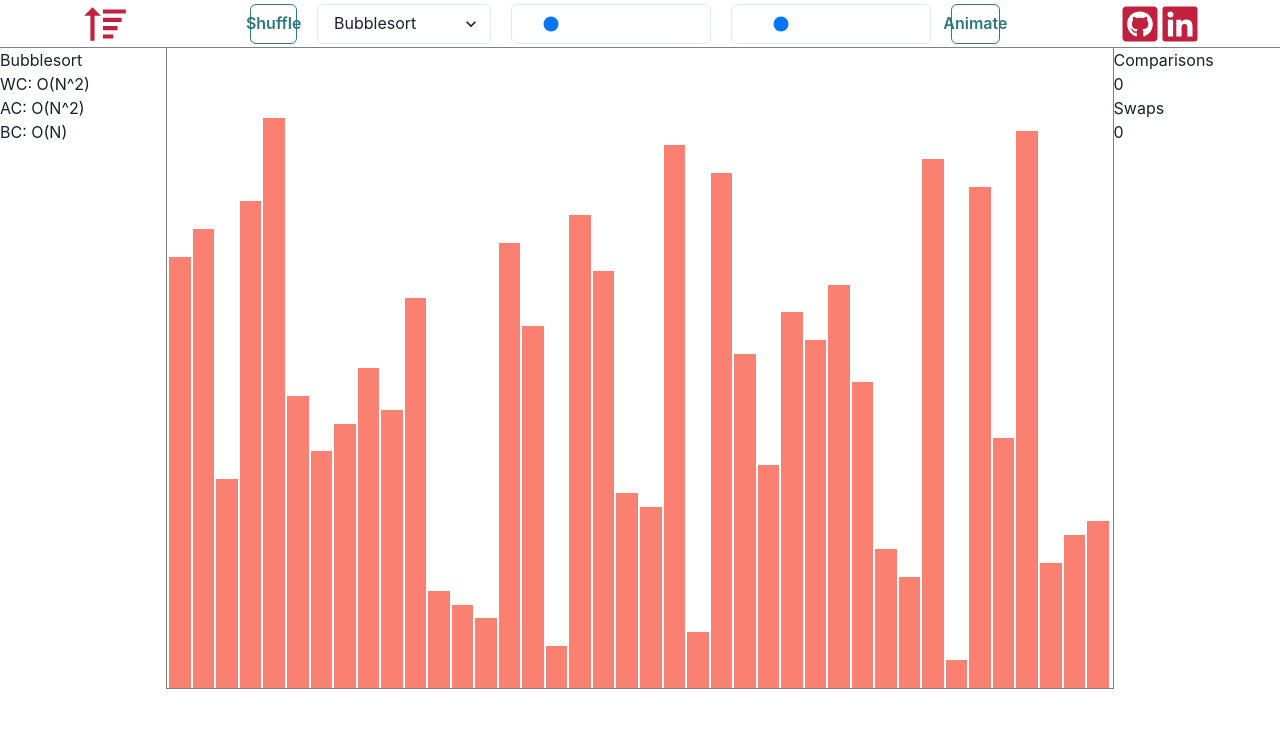
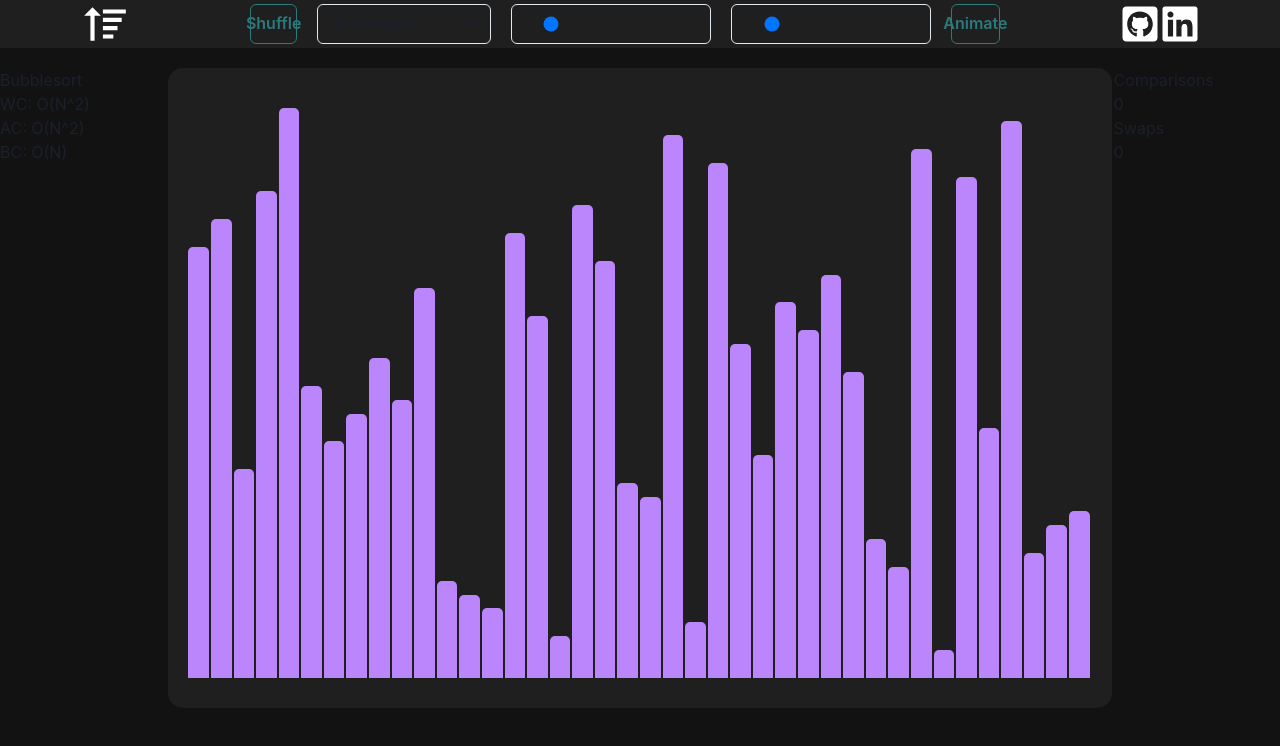
Before and after one commit to patricktrp/sorting-visualizer, a React (Create React App) app: page / in a window 1280 px wide. Shown: the top 746 px of the page. Built offline with nearby package versions, Linux system fonts and the light colour scheme.

Commit message:
color work

```diff
--- a/src/App.js
+++ b/src/App.js
@@ -7,6 +7,7 @@ import Navbar from './components/Navbar';
 import Visualizer from './components/Visualizer';
 import AlgorithmInfo from './components/AlgorithmInfo';
 import RuntimeInfo from './components/RuntimeInfo';
+import { types } from './animations';
 
 const INITIAL_ARRAY_LENGTH = 40;
 const INITIAL_ANIMATION_SPEED = 25;
@@ -15,11 +16,11 @@ const App = () => {
   const [numbers, setNumbers] = useState(createRandomArrayBySize(INITIAL_ARRAY_LENGTH));
   const [colors, setColors] = useState({});
   const [isAnimating, setIsAnimating] = useState(false);
+  const [animationSpeed, setAnimationSpeed] = useState(INITIAL_ANIMATION_SPEED);
   const [algorithm, setAlgorithm] = useState(algorithms.BUBBLE_SORT);
   const [comparisons, setComparisons] = useState(0);
   const [animationDuration, setAnimationDuration] = useState(0);
   const [swaps, setSwaps] = useState(0);
-  const [animationSpeed, setAnimationSpeed] = useState(INITIAL_ANIMATION_SPEED)
 
   const length = numbers.length;
 
@@ -56,7 +57,7 @@ const App = () => {
       if (i === animations.length - 1) console.log(i * animationSpeed);
       const animation = animations[i];
       switch (animation.type) {
-        case 'SWAP':
+        case types.SWAP:
           setTimeout(() => {
             const [i, j] = animation.indexes;
             setNumbers((oldNums) => {
@@ -68,7 +69,7 @@ const App = () => {
             });
           }, i * animationSpeed);
           break;
-        case 'COLOR':
+        case types.COLOR:
           setTimeout(() => {
             const [i, j] = animation.indexes;
             const color = animation.color;
@@ -80,12 +81,12 @@ const App = () => {
             });
           }, i * animationSpeed);
           break;
-        case 'COLOR_RESET':
+        case types.COLOR_RESET:
           setTimeout(() => {
             setColors({});
           }, i * animationSpeed);
           break;
-        case 'COLOR_RESET_BY_INDEX':
+        case types.COLOR_RESET_BY_INDEX:
           const indexes = animation.indexes;
           setTimeout(() => {
             setColors((oldColors) => {
@@ -97,7 +98,7 @@ const App = () => {
             });
           }, i * animationSpeed);
           break;
-        case 'SET_VALUE':
+        case types.SET_VALUE:
           setTimeout(() => {
             setNumbers(oldNumbers => {
               const newNums = [...oldNumbers];
@@ -110,7 +111,6 @@ const App = () => {
           break;
       }
     }
-
     setTimeout(() => {
       finalSortedAnimation();
     }, animations.length * animationSpeed);
@@ -121,7 +121,7 @@ const App = () => {
       setTimeout(() => {
         setColors((oldColors) => {
           const newColors = { ...oldColors };
-          newColors[i] = 'lightgreen';
+          newColors[i] = 'rgb(3,218,198)';
           return newColors;
         });
       }, 30 * i);
@@ -133,7 +133,7 @@ const App = () => {
   }
 
   return (
-    <Box>
+    <Box backgroundColor={'rgb(18,18,18)'} height={'100vh'}>
       <Navbar onShuffleArray={shuffleArrayHandler}
         isAnimating={isAnimating}
         onChangeArraySize={changeArraySizeHandler}
@@ -148,7 +148,7 @@ const App = () => {
         <Box width={'13vw'}>
           <AlgorithmInfo selectedAlgorithm={algorithm} />
         </Box>
-        <Box width={'74vw'} border={'1px solid grey'} borderTop={'0px'} textAlign={'center'} paddingLeft={'2px'} paddingRight={'2px'}>
+        <Box width={'74vw'} textAlign={'center'} paddingLeft={'2px'} paddingRight={'2px'}>
           <Visualizer numbers={numbers} colors={colors} />
         </Box>
         <Box width={'13vw'}>
--- a/src/algorithms/bubblesort.js
+++ b/src/algorithms/bubblesort.js
@@ -1,3 +1,6 @@
+
+import { colors } from "./constants";
+import { swap } from '../utils';
 
 export const bubbleSort = (arr) => {
     const animations = [];
@@ -10,20 +13,21 @@ export const bubbleSort = (arr) => {
             animations.push({
                 type: 'COLOR',
                 indexes: [j, j + 1],
-                color: 'cyan'
-            })
+                color: colors.COMPARING
+            });
             comparisons++;
+
+            // swap
             if (arr[j] > arr[j + 1]) {
                 swaps++;
                 animations.push({
                     type: 'SWAP',
                     indexes: [j, j + 1]
                 });
-                let tmp = arr[j];
-                arr[j] = arr[j + 1];
-                arr[j + 1] = tmp;
+                swap(arr, j, j + 1);
                 isAlreadySorted = false;
             }
+
             animations.push({
                 type: 'COLOR_RESET_BY_INDEX',
                 indexes: [j, j + 1]
@@ -33,8 +37,8 @@ export const bubbleSort = (arr) => {
         animations.push({
             type: 'COLOR',
             indexes: [arr.length - i - 1],
-            color: '#138D75'
-        })
+            color: colors.INORDER
+        });
     }
     return [animations, comparisons, swaps];
 }
--- a/src/algorithms/constants.js
+++ b/src/algorithms/constants.js
@@ -12,4 +12,12 @@ export const algorithms = {
     MERGE_SORT,
     HEAP_SORT,
     QUICK_SORT
-}
+};
+
+const COMPARING = '#FFA98F';
+const INORDER = '#FF8C69';
+
+export const colors = {
+    COMPARING,
+    INORDER
+};
--- a/src/animations.js
+++ b/src/animations.js
@@ -32,4 +32,18 @@ export const getAnimations = (algorithm, array) => {
             break;
     }
     return animations;
-}
+};
+
+const SWAP = 'SWAP';
+const COLOR = 'COLOR';
+const COLOR_RESET = 'COLOR_RESET';
+const COLOR_RESET_BY_INDEX = 'COLOR_RESET_BY_INDEX';
+const SET_VALUE = 'SET_VALUE';
+
+export const types = {
+    SWAP,
+    COLOR,
+    COLOR_RESET,
+    COLOR_RESET_BY_INDEX,
+    SET_VALUE
+};
--- a/src/components/Bar.js
+++ b/src/components/Bar.js
@@ -15,9 +15,11 @@ const Bar = (props) => {
     return (
         <div style={{
             width: (widthOfBar - 2) + 'px',
-            backgroundColor: props.color === 'base' ? 'salmon' : props.color,
+            backgroundColor: props.color === 'base' ? 'rgb(187,134,252)' : props.color,
             height: heightOfBar + 'px',
-            marginRight: '2px'
+            marginRight: '2px',
+            borderTopLeftRadius: '5px',
+            borderTopRightRadius: '5px'
         }}>
 
         </div>
--- a/src/components/Navbar.js
+++ b/src/components/Navbar.js
@@ -6,9 +6,9 @@ import { algorithms } from '../algorithms/constants';
 
 const Navbar = (props) => {
     return (
-        <Flex justifyContent={'space-between'} alignItems={'center'} height={'6vh'} borderBottom={'1px solid grey'} paddingRight={20} paddingLeft={20}>
+        <Flex justifyContent={'space-between'} alignItems={'center'} marginBottom={'20px'} height={'6vh'} paddingRight={20} paddingLeft={20} backgroundColor={'rgb(31,31,31)'}>
             <Flex>
-                <BiSortUp size={50} color={'#c2203f'} />
+                <BiSortUp size={50} color={'white'} />
             </Flex>
 
             <Flex gap={5}>
@@ -27,7 +27,7 @@ const Navbar = (props) => {
                     <option value={algorithms.HEAP_SORT}>Heapsort</option>
                 </Select>
                 <Input type='range' value={props.currentSize} onChange={(e) => props.onChangeArraySize(e.target.value)} min={10} max={300} disabled={props.isAnimating} />
-                <Input type='range' value={props.animationSpeed} onChange={(e) => props.onChangeAnimationSpeed(e.target.value)} min={10} max={100} disabled={props.isAnimating} />
+                <Input type='range' value={props.animationSpeed} onChange={(e) => props.onChangeAnimationSpeed(e.target.value)} min={10} max={150} disabled={props.isAnimating} />
                 <Button
                     onClick={props.onAnimate}
                     isLoading={props.isAnimating}
@@ -39,10 +39,10 @@ const Navbar = (props) => {
 
             <Flex>
                 <a target='_blank' rel="noopener noreferrer" href='https://github.com/patricktrp/sorting-visualizer'>
-                    <FaGithubSquare size={40} color={'#c2203f'} />
+                    <FaGithubSquare size={40} color={'white'} />
                 </a>
                 <a target='_blank' rel="noopener noreferrer" href='https://www.linkedin.com/in/patrick-treppmann/'>
-                    <FaLinkedin size={40} color={'#c2203f'} />
+                    <FaLinkedin size={40} color={'white'} />
                 </a>
             </Flex>
         </Flex >
--- a/src/components/Visualizer.js
+++ b/src/components/Visualizer.js
@@ -5,7 +5,7 @@ const Visualizer = (props) => {
     const colors = props.colors;
 
     return (
-        <Flex justifyContent={'center'} alignItems={'flex-end'} height={'80vh'} >
+        <Flex justifyContent={'center'} alignItems={'flex-end'} height={'80vh'} backgroundColor={'rgb(31,31,31)'} borderRadius={'15px'} paddingLeft={'20px'} paddingRight={'20px'} paddingBottom={'30px'}>
             {props.numbers.map((num, idx) => {
                 return <Bar value={num} key={Math.random()} length={props.numbers.length} color={colors.hasOwnProperty(idx) ? colors[idx] : 'base'} />;
             })}
```
